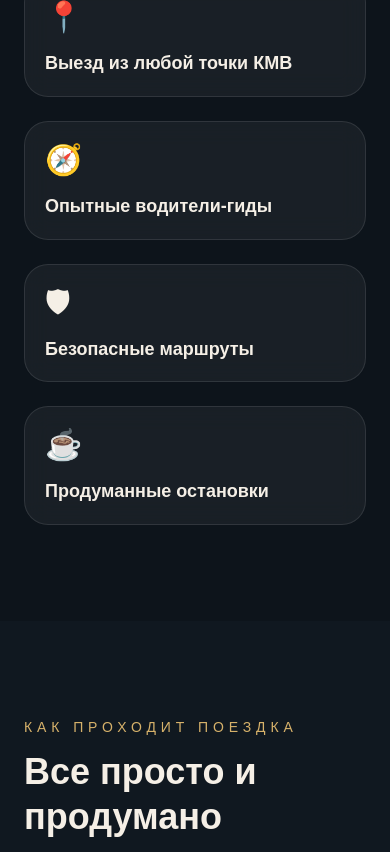
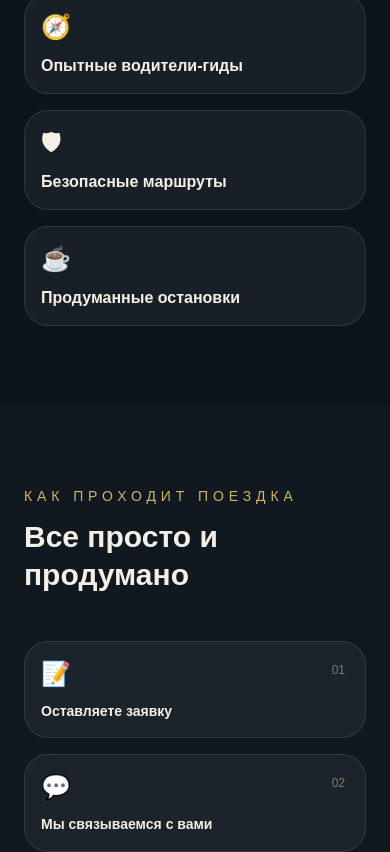
Before and after one commit to marikamirkhan-ops/tvoicompas-site, a Next.js app: page / in a window 390 px wide. Shown: the part 7500-8352 px from the top of the page. Built offline with nearby package versions, Linux system fonts and the light colour scheme.

Commit message:
seo metadata

```diff
--- a/app/page.tsx
+++ b/app/page.tsx
@@ -467,19 +467,19 @@ const handleFormSubmit = (e: React.FormEvent<HTMLFormElement>) => {
     </form>
   </div>
 </section>
-<section className="bg-[#0D141B] px-6 py-24 text-[#F5EFE6]">
+<section className="bg-[#0D141B] px-6 py-20 text-[#F5EFE6]">
   <div className="mx-auto max-w-7xl">
-    <div className="mb-14 max-w-3xl">
+    <div className="mb-12 max-w-3xl">
       <p className="mb-3 text-sm uppercase tracking-[0.35em] text-[#D6B16A]">
         Почему выбирают нас
       </p>
 
-      <h2 className="text-4xl font-bold leading-tight md:text-5xl">
+      <h2 className="text-3xl font-bold leading-tight md:text-5xl">
         Путешествия, в которые хочется возвращаться
       </h2>
     </div>
 
-    <div className="grid gap-6 md:grid-cols-2 xl:grid-cols-3">
+    <div className="grid gap-4 md:grid-cols-2 xl:grid-cols-3">
       {[
         {
           icon: "🚙",
@@ -508,11 +508,11 @@ const handleFormSubmit = (e: React.FormEvent<HTMLFormElement>) => {
       ].map((item) => (
         <div
           key={item.title}
-          className="rounded-3xl border border-white/10 bg-white/5 p-5 backdrop-blur-md transition hover:border-[#D6B16A]/40 hover:bg-white/[0.07] md:p-8"
+          className="rounded-3xl border border-white/10 bg-white/5 p-4 backdrop-blur-md transition hover:border-[#D6B16A]/40 hover:bg-white/[0.07] md:p-6"
         >
-          <div className="text-3xl md:text-4xl">{item.icon}</div>
+          <div className="text-2xl md:text-4xl">{item.icon}</div>
 
-          <h3 className="mt-4 text-lg font-semibold leading-snug md:mt-6 md:text-2xl">
+          <h3 className="mt-3 text-base font-semibold leading-snug md:mt-5 md:text-xl">
             {item.title}
           </h3>
         </div>
@@ -520,22 +520,23 @@ const handleFormSubmit = (e: React.FormEvent<HTMLFormElement>) => {
     </div>
   </div>
 </section>
+
 <section
   id="how"
-  className="bg-[#101820] px-6 py-24 text-[#F5EFE6]"
+  className="bg-[#101820] px-6 py-20 text-[#F5EFE6]"
 >
   <div className="mx-auto max-w-7xl">
-    <div className="mb-16 max-w-3xl">
+    <div className="mb-12 max-w-3xl">
       <p className="mb-3 text-sm uppercase tracking-[0.35em] text-[#D6B16A]">
         Как проходит поездка
       </p>
 
-      <h2 className="text-4xl font-bold leading-tight md:text-5xl">
+      <h2 className="text-3xl font-bold leading-tight md:text-5xl">
         Все просто и продумано
       </h2>
     </div>
 
-    <div className="grid gap-6 md:grid-cols-2 xl:grid-cols-4">
+    <div className="grid gap-4 md:grid-cols-2 xl:grid-cols-4">
       {[
         {
           icon: "📝",
@@ -568,15 +569,15 @@ const handleFormSubmit = (e: React.FormEvent<HTMLFormElement>) => {
       ].map((step, index) => (
         <div
           key={step.title}
-          className="relative rounded-3xl border border-white/10 bg-white/5 p-5 backdrop-blur-md md:p-8"
+          className="relative rounded-3xl border border-white/10 bg-white/5 p-4 backdrop-blur-md md:p-6"
         >
-          <div className="absolute right-6 top-6 text-sm text-[#D6B16A]/60">
+          <div className="absolute right-5 top-5 text-xs text-[#D6B16A]/60">
             0{index + 1}
           </div>
 
-          <div className="text-3xl md:text-4xl">{step.icon}</div>
+          <div className="text-2xl md:text-4xl">{step.icon}</div>
 
-          <h3 className="mt-4 text-base font-semibold leading-snug md:mt-6 md:text-xl">
+          <h3 className="mt-3 text-sm font-semibold leading-snug md:mt-5 md:text-lg">
             {step.title}
           </h3>
         </div>
```
